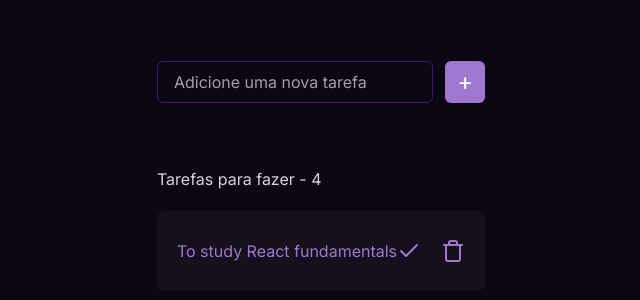
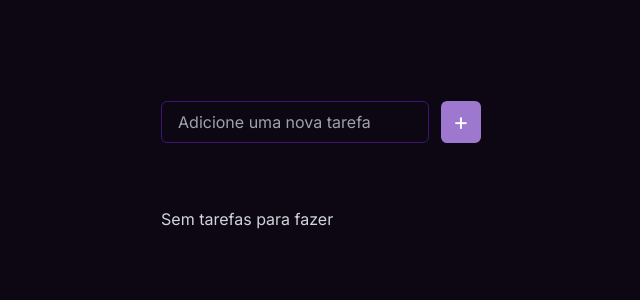
Before and after one commit to Matheussmaced/todo-list-with-zustand, a Next.js app: page / in a window 1280 px wide. Shown: the part 224-524 px from the top of the page, without its empty margins (319-959 px from the left). Built offline with nearby package versions, Linux system fonts and the light colour scheme.

Commit message:
feat: creating add task with zustand

```diff
--- a/src/@types/taskStore.ts
+++ b/src/@types/taskStore.ts
@@ -2,4 +2,5 @@ import { Task } from "./task";
 
 export type TaskStore = {
   tasks: Task[];
+  addTask: (text: string) => void;
 }
--- a/src/app/(public)/(home)/page.tsx
+++ b/src/app/(public)/(home)/page.tsx
@@ -1,13 +1,19 @@
+'use client'
+
 import CreateTasks from "@/components/createTasks";
 import TasksComponent from "@/components/tasksComponent";
+import { useTasksStore } from "@/hooks/tasks";
 
 export default function Home() {
+  const { tasks } = useTasksStore();
+
   return (
     <main className="bg-bg h-screen text-white flex flex-col justify-center">
       <div className="mx-auto flex flex-col justify-center">
         <CreateTasks />
-
-        <span className="mt-16 mb-5 text-gray-300">Tarefas para fazer - 4</span>
+        {tasks.length === 0 ? <span className="mt-16 mb-5 text-gray-300">Sem tarefas para fazer</span> :
+          <span className="mt-16 mb-5 text-gray-300">{tasks.length} - Tarefas para fazer </span>
+        }
         <TasksComponent />
       </div>
     </main>
--- a/src/components/createTasks.tsx
+++ b/src/components/createTasks.tsx
@@ -1,13 +1,19 @@
 'use client'
 
+import { useTasksStore } from "@/hooks/tasks";
 import { FormEvent, useState } from "react";
 
 export default function CreateTasks() {
   const [newTask, setNewTask] = useState('');
+  const { tasks, addTask } = useTasksStore();
 
   const handleAddTask = (e: FormEvent) => {
     e.preventDefault();
+
+    addTask(newTask)
+
     setNewTask('');
+    console.log(tasks)
   }
 
   return (
--- a/src/components/tasksComponent.tsx
+++ b/src/components/tasksComponent.tsx
@@ -1,10 +1,17 @@
+'use client'
+
+import { useTasksStore } from "@/hooks/tasks";
 import { Check, Trash } from "lucide-react";
 
 export default function TasksComponent() {
+  const { tasks } = useTasksStore()
+
   return (
-    <main className="flex justify-between bg-container text-todoText px-5 py-7 rounded-lg cursor-pointer hover:bg-borderInput transition-colors delay-75">
+    <>
+      {tasks.map(tasks => (
+        <main className="flex justify-between mb-4 bg-container text-todoText px-5 py-7 rounded-lg cursor-pointer hover:bg-borderInput transition-colors delay-75" key={tasks.id}>
           <span>
-        To study React fundamentals
+            {tasks.text}
           </span>
 
           <div className="flex gap-5">
@@ -12,5 +19,7 @@ export default function TasksComponent() {
             <Trash className="cursor-pointer hover:text-white transition-colors delay-75" />
           </div>
         </main>
+      ))}
+    </>
   );
 }
--- a/src/hooks/tasks.ts
+++ b/src/hooks/tasks.ts
@@ -3,4 +3,7 @@ import { create } from "zustand";
 
 export const useTasksStore = create<TaskStore>((set) => ({
   tasks: [],
+  addTask: (text) => set((state) => ({
+    tasks: [...state.tasks, { id: Date.now(), text: text }]
+  }))
 }))
```
Lines whose indentation alone changed are shown as unchanged.
